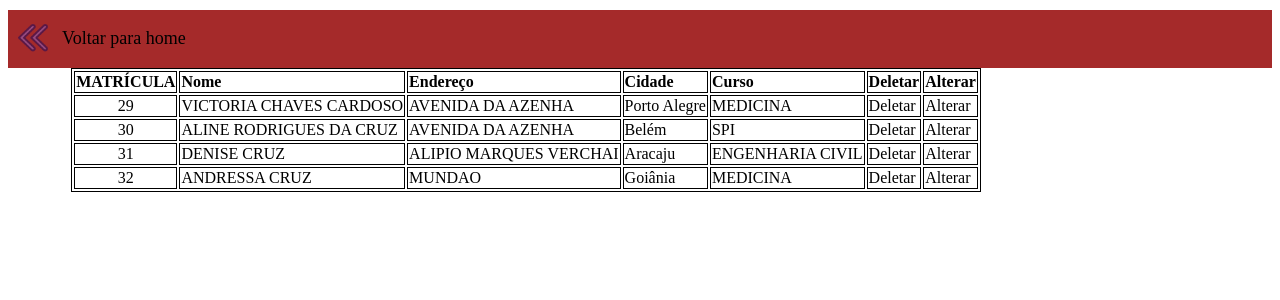
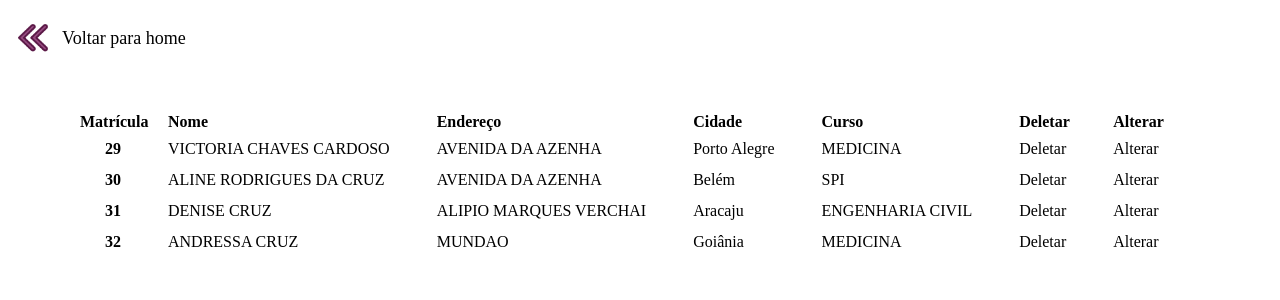
Before and after one commit to alinenecchi/trabalho_03_integracao_php_bd, a PHP site: page /alunos/lista_alunos.php in a window 1280 px wide. Shown: the part 73-373 px from the top of the page. Run offline with PHP 8.4, Linux system fonts and the light colour scheme; data comes from the database, SQL or seed files in the repository.

Commit message:
finalzação css de alunos

```diff
--- a/alunos/lista_alunos.php
+++ b/alunos/lista_alunos.php
@@ -28,18 +28,18 @@
       </a>
     </section>
 
+    <div id="listagem">
       <?php
         require("../conecta.inc.php");
         $ok = conecta_bd() or die ("Não é possível conectar-se ao servidor.");
         $resultado1=mysqli_query($ok, "Select * from alunos,cursos,cidades where cidades.cod_cidade=alunos.cidade and cursos.codigo=alunos.curso") or die ("Não é possível consultar a lista de alunos");
-  print("<center><h2>LISTA DE ALUNOS</h2>");
-  print("<table border='1' bordercolor='black'>");
-  print("<tr><td><b>MATRÍCULA</td>");
-  print("<td><b>Nome</td>");
-  print("<td><b>Endereço</td>");
-  print("<td><b>Cidade</td>");
-  print("<td><b>Curso</td>");
-  print("<td><b>Deletar</td><td><b>Alterar</td></tr>");
+      print("<table>");
+      print("<tr><th><b>Matrícula</th>");
+      print("<th><b>Nome</th>");
+      print("<th><b>Endereço</th>");
+      print("<th><b>Cidade</th>");
+      print("<th><b>Curso</th>");
+      print("<th><b>Deletar</th><th><b>Alterar</th></tr>");
 
       while ($linha=mysqli_fetch_array($resultado1))
       {
@@ -48,7 +48,7 @@
         $Endereco   =$linha["endereco"];
         $Cidade     =$linha["nome_cid"];
         $Curso      =$linha["nome_curso"];
-    print("<tr><td align='center'>$Matricula</td>");
+        print("<tr><td><b>$Matricula</b></td>");
         print("<td>$Nome_aluno</td>");
         print("<td>$Endereco</td>");
         print("<td>$Cidade</td>");
@@ -57,5 +57,6 @@
         echo("<td><a href='altera_alunos.php?cod=$Matricula'>Alterar</a></td></tr>");  }
         print("</table></center>");
       ?>
+    </div>
   </body>
 </html>
--- a/css/alunos.css
+++ b/css/alunos.css
@@ -8,6 +8,31 @@
 
 label {
   padding: 0px 50px 0px 0px;
+}
+
+#listagem {
+  padding: 30px 0px 0px 45px;
+  margin-top: 10px;
+  margin-left: 20px;
+}
+
+table {
+  border-spacing: 5px;
+}
+
+th {
+  /*border: 1px solid black;*/
+  padding: 0px 5px 0px 2px;
+  text-align: left;
+}
+
+td {
+   /*border: 1px solid black;*/
+  padding: 4px 40px 4px 2px;
+}
+
+td b {
+  padding: 4px 0px 4px 25px;
 }
 
 #nome {
--- a/css/stylesheet.css
+++ b/css/stylesheet.css
@@ -26,7 +26,6 @@ h3 {
 }
 
 #backNav {
-  background-color: brown;
   width: 100%;
   height: 50px;
   padding: 8px 0px 0px 0px;
```
Also changed, not shown: alunos/aluno_deletado.php (+12 -0 lines). Lines whose indentation alone changed are shown as unchanged.
